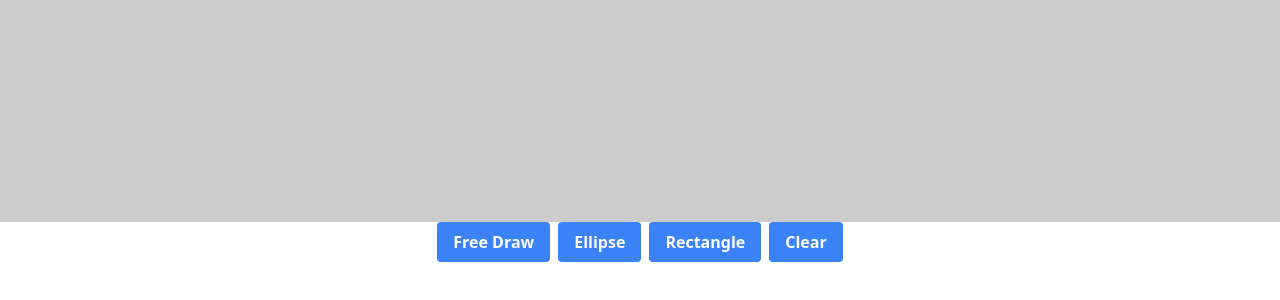
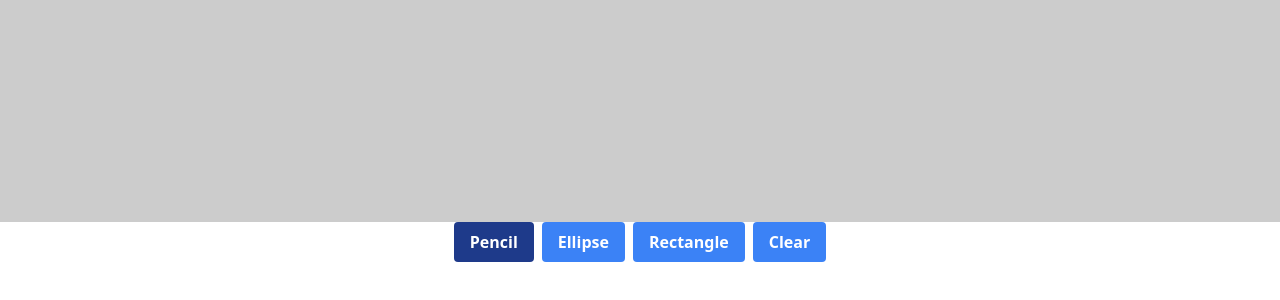
Before and after one commit to Ido-Kadosh/canvas-drawing, a React (Vite) app: page / in a window 1280 px wide. Shown: the part 498-798 px from the top of the page. Built offline with nearby package versions, Linux system fonts and the light colour scheme.

Commit message:
style: add color indicator to selected draw mode button

```diff
--- a/src/App.tsx
+++ b/src/App.tsx
@@ -10,15 +10,19 @@ const App = () => {
 			<Canvas ref={canvasRef} drawMode={drawMode} />
 			<div className="space-x-2 m-auto">
 				<button
-					className="bg-blue-500 hover:bg-blue-700 text-white font-bold py-2 px-4 rounded"
+					className={`${
+						drawMode === 'pencil' ? 'bg-blue-900' : 'bg-blue-500 hover:bg-blue-600'
+					}  text-white font-bold py-2 px-4 rounded`}
 					onClick={() => {
 						setDrawMode('pencil');
 					}}
 				>
-					Free Draw
+					Pencil
 				</button>
 				<button
-					className="bg-blue-500 hover:bg-blue-700 text-white font-bold py-2 px-4 rounded"
+					className={`${
+						drawMode === 'ellipse' ? 'bg-blue-900' : 'bg-blue-500 hover:bg-blue-600'
+					}  text-white font-bold py-2 px-4 rounded`}
 					onClick={() => {
 						setDrawMode('ellipse');
 					}}
@@ -26,7 +30,9 @@ const App = () => {
 					Ellipse
 				</button>
 				<button
-					className="bg-blue-500 hover:bg-blue-700 text-white font-bold py-2 px-4 rounded"
+					className={`${
+						drawMode === 'rectangle' ? 'bg-blue-900' : 'bg-blue-500 hover:bg-blue-600'
+					}  text-white font-bold py-2 px-4 rounded`}
 					onClick={() => {
 						setDrawMode('rectangle');
 					}}
@@ -34,7 +40,7 @@ const App = () => {
 					Rectangle
 				</button>
 				<button
-					className="bg-blue-500 hover:bg-blue-700 text-white font-bold py-2 px-4 rounded"
+					className="bg-blue-500 hover:bg-blue-600 text-white font-bold py-2 px-4 rounded"
 					onClick={() => {
 						canvasRef.current?.clearCanvas();
 					}}
```
